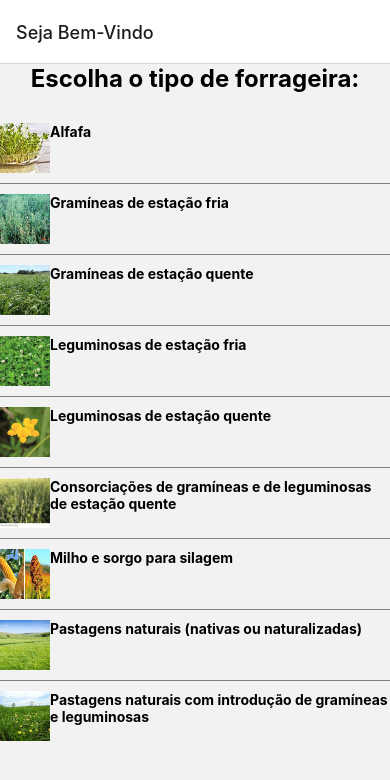
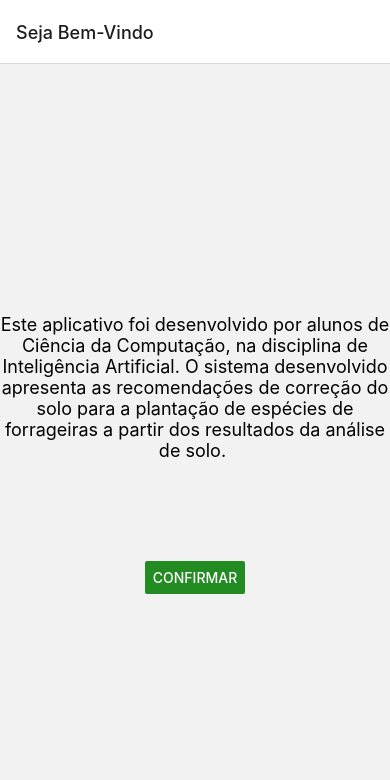
Before and after one commit to mauricioabc/Projeto-Fuzzy-Expo, a React Native app: screen / in a window 390 px wide. Shown: the top 780 px of the page. Built offline with nearby package versions, Linux system fonts and the light colour scheme.

Commit message:
telaSobre

```diff
--- a/Routes.js
+++ b/Routes.js
@@ -4,14 +4,16 @@ import { createStackNavigator } from '@react-navigation/stack';
 import TelaInicial from './TelaInicial';
 import TelaFormulario from './TelaFormulario';
 import TelaResultado from './TelaResultado';
+import TelaSobre from './TelaSobre';
 
 const Stack = createStackNavigator();
 
 export default function Routes(){
     return (
     <NavigationContainer>
-      <Stack.Navigator initialRouteName="Inicio">
-        <Stack.Screen name="Seja Bem-Vindo" component={TelaInicial} />
+      <Stack.Navigator initialRouteName="Seja Bem-Vindo">
+      <Stack.Screen name="Seja Bem-Vindo" component={TelaSobre} />
+        <Stack.Screen name="Forrageiras" component={TelaInicial} />
         <Stack.Screen name="Formulario" component={TelaFormulario} />
         <Stack.Screen name="Resultado" component={TelaResultado} />
       </Stack.Navigator>
--- /dev/null
+++ b/TelaSobre.js
@@ -0,0 +1,14 @@
+import React from 'react';
+import { View, Text, Button } from 'react-native';
+
+export default function TelaSobre({ navigation }) {
+
+    return (
+        <View style={{flex: 1, alignItems: 'center', justifyContent: 'center'}}>
+          <Text style={{fontSize: 18, textAlign: 'center',marginBottom: 100}}>Este aplicativo foi desenvolvido por alunos de Ciência da Computação, na disciplina de Inteligência Artificial. O sistema desenvolvido apresenta as recomendações de correção do solo para a plantação de espécies de forrageiras a partir dos resultados da análise de solo. </Text>
+            <Button title="Confirmar" onPress={() => navigation.navigate('Forrageiras')} color="forestgreen"  />
+
+      </View>
+    );
+
+}
--- a/package.json
+++ b/package.json
@@ -14,7 +14,7 @@
     "expo": "~49.0.15",
     "expo-status-bar": "~1.6.0",
     "react": "18.2.0",
-    "react-native": "0.72.6",
+    "react-native": "0.72.5",
     "react-native-safe-area-context": "4.6.3",
     "react-native-screens": "~3.22.0",
     "react-native-gesture-handler": "~2.12.0"
```
Also changed, not shown: 1 other file (tests, documents, lock files or other folders).
